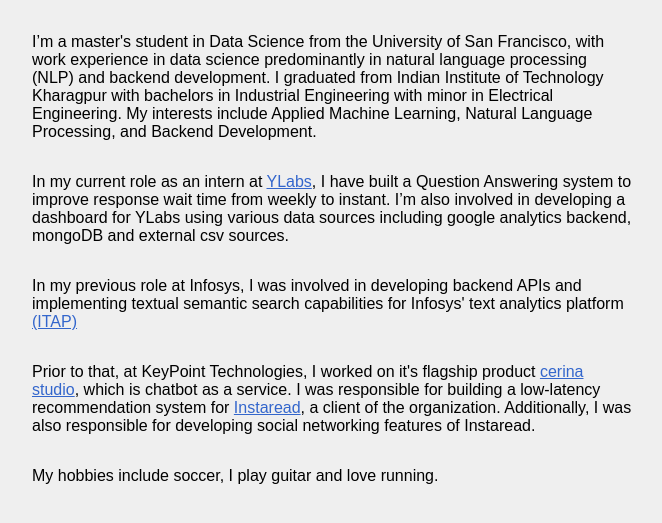
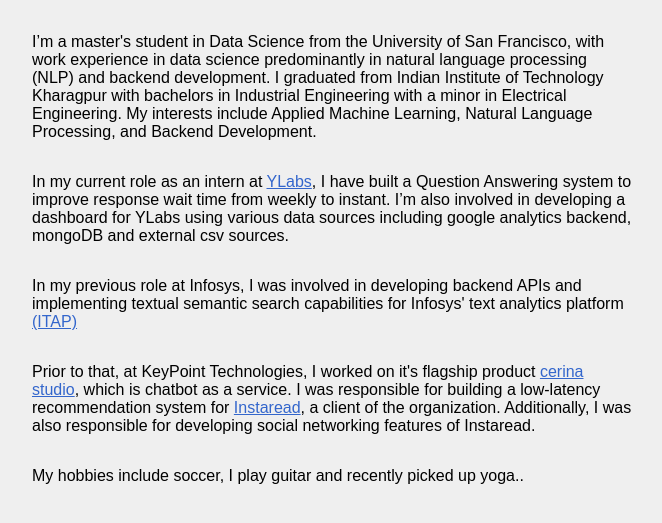
Before and after one commit to tdasari-usf/tdasari-usf.github.io, a plain HTML site: page index.html in a window 1280 px wide. Shown: the part 295-818 px from the top of the page, without its empty margins (308-970 px from the left). Drawn offline with Linux system fonts and the light colour scheme.

Commit message:
update idx

```diff
--- a/index.html
+++ b/index.html
@@ -39,12 +39,12 @@
     <div class="compact">
         <h2>Tejaswi Samrat Dasari</h2>
     </div>
-    <div>I’m a master's student in Data Science from the University of San Francisco, with work experience in data science predominantly in natural language processing (NLP) and backend development. I graduated from Indian Institute of Technology Kharagpur with bachelors in Industrial Engineering with minor in Electrical Engineering. My interests include Applied Machine Learning, Natural Language Processing, and Backend Development.</div>
+    <div>I’m a master's student in Data Science from the University of San Francisco, with work experience in data science predominantly in natural language processing (NLP) and backend development. I graduated from Indian Institute of Technology Kharagpur with bachelors in Industrial Engineering with a minor in Electrical Engineering. My interests include Applied Machine Learning, Natural Language Processing, and Backend Development.</div>
 
     <div>In my current role as an intern at <a href = "https://www.ylabsglobal.org/work/all/cyberrwanda">YLabs</a>, I have built a Question Answering system to improve response wait time from weekly to instant. I’m also involved in developing a dashboard for YLabs using various data sources including google analytics backend, mongoDB and external csv sources.</div>
     <div>In my previous role at Infosys, I was involved in developing backend APIs and implementing textual semantic search capabilities for Infosys' text analytics platform <a href="https://www.infosys.com/services/application-modernization/offerings/text-analytics-platform.html">(ITAP)</a></div>
     <div>Prior to that, at KeyPoint Technologies, I worked on it's flagship product <a href= "https://www.cerinastudio.com/">cerina studio</a>, which is chatbot as a service. I was responsible for building a low-latency recommendation system for <a href = "https://apps.apple.com/us/app/instaread-learn-something-new/id1046172976">Instaread</a>, a client of the organization. Additionally, I was also responsible for developing social networking features of Instaread.</div>
 
-    <div>My hobbies include soccer, I play guitar and love running</a>.
+    <div>My hobbies include soccer, I play guitar and recently picked up yoga.</a>.
   </body>
 </html>
```
